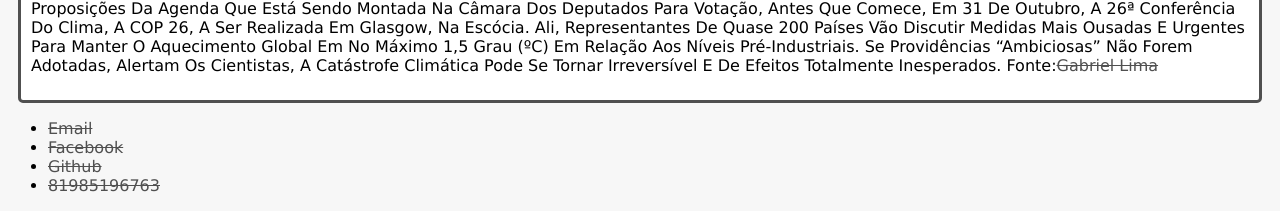
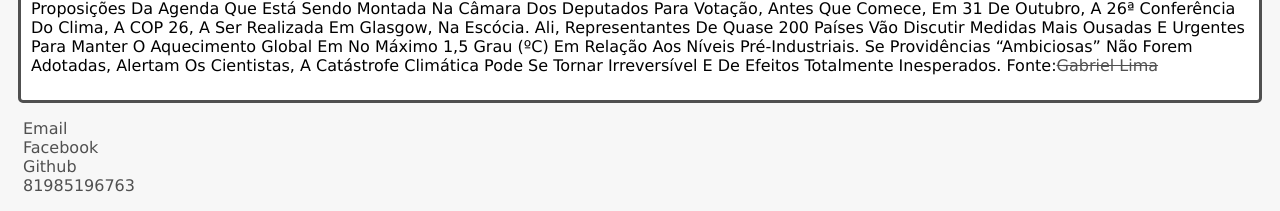
Before and after one commit to Dev-Gabriel1/projetos-da-dio, a PHP site: the page made by aulas-dio/aula-de-introdução-html-css.html in a window 1280 px wide. Shown: the part 955-1166 px from the top of the page. Run offline with PHP 8.4, Linux system fonts and the light colour scheme.

Commit message:
estilizando as listas

```diff
--- a/aulas-dio/aula-de-introdução-html-css.html
+++ b/aulas-dio/aula-de-introdução-html-css.html
@@ -27,7 +27,7 @@
     </article>
 </section>
 <footer>
-    <ul>
+    <ul class="lista">
         <li><a href="mailto:mooneyadriel@gmail.com">Email</a></li>
         <li><a href="https://www.facebook.com/ariejonata" target="_blanck">Facebook</a></li>
         <li><a href="https://github.com/Kakuilo"> Github</a></li>
--- a/aulas-dio/style.css
+++ b/aulas-dio/style.css
@@ -37,3 +37,10 @@ a{
     margin-bottom: 15px;
     border-radius: 10px;
 }
+.lista{
+    list-style-type: none ;
+    padding-left: 15px;
+}
+.lista li a{
+ text-decoration: none;
+}
```
